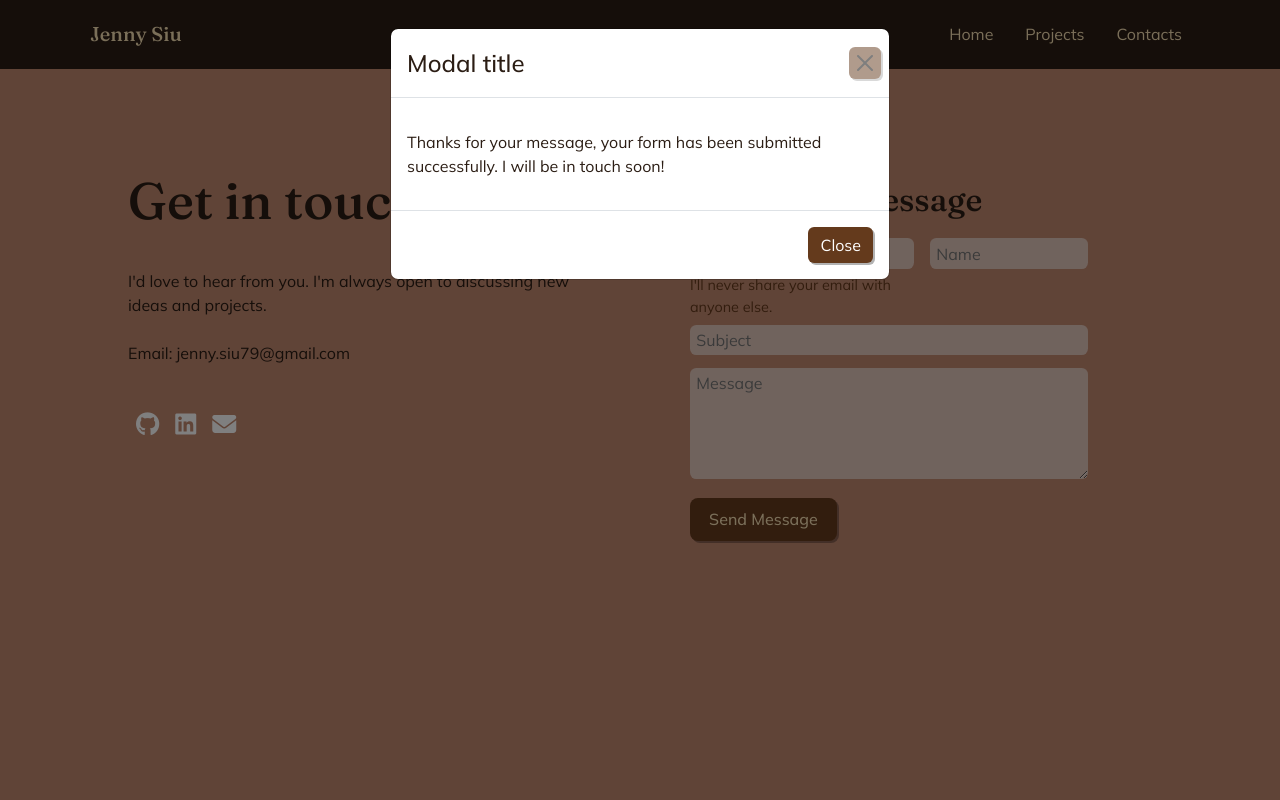
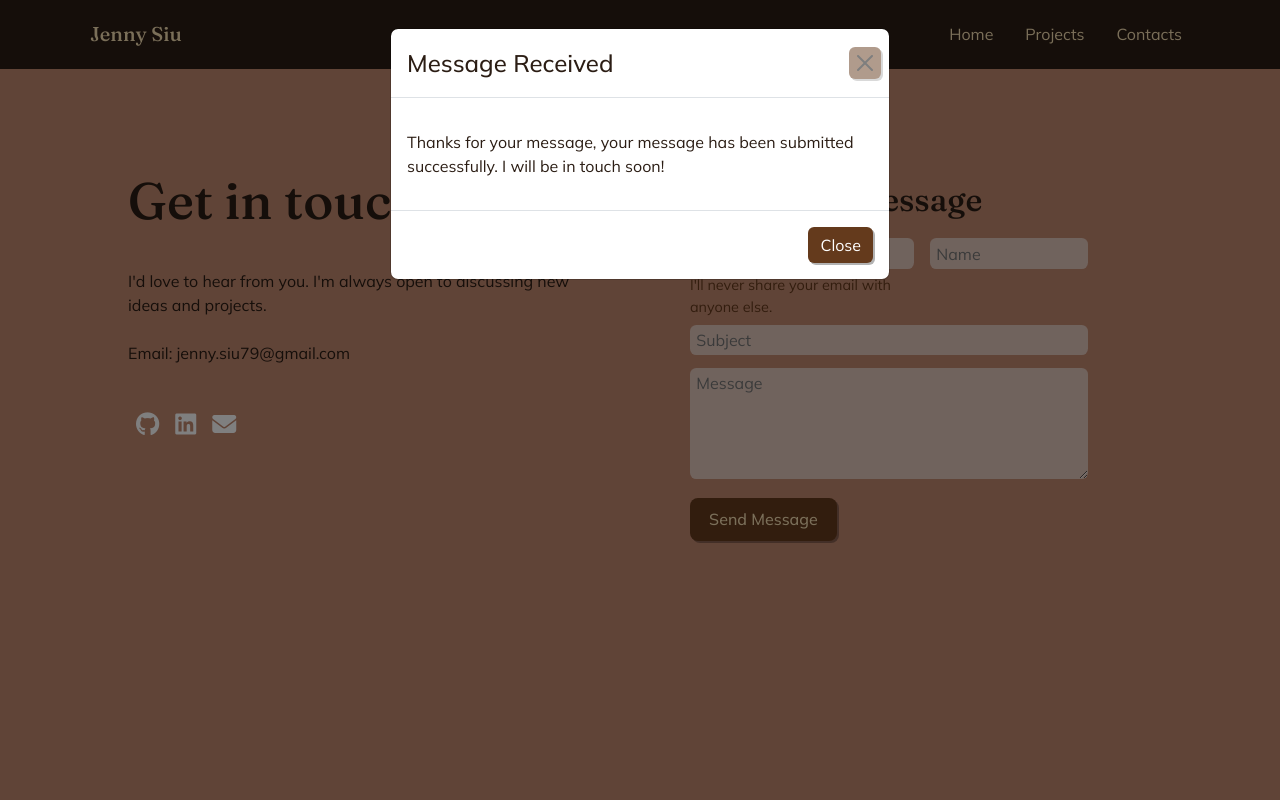
Before and after one commit to jennysiu/jennysReactPortfolio, a React (Vite) app: page /contact in a window 1280 px wide. Both pictures are taken after typing "name@example.com", "Sample", "Sample", "Sample" into the empty fields and a click on the button "Send Message". Shown: the top 800 px of the page. Built offline with nearby package versions, Linux system fonts and the light colour scheme.

Commit message:
modal styling

```diff
--- a/src/components/ContactForm/index.jsx
+++ b/src/components/ContactForm/index.jsx
@@ -53,13 +53,13 @@ function ContactForm() {
     </form>
 
 
-    <Modal show={showModal} onHide={closeModal}>
+    <Modal className="modal" show={showModal} onHide={closeModal}>
       <Modal.Header closeButton>
-        <Modal.Title>Modal title</Modal.Title>
+        <Modal.Title>Message Received</Modal.Title>
       </Modal.Header>
 
       <Modal.Body>
-        <p>Thanks for your message, your form has been submitted successfully. I will be in touch soon!</p>
+        <p>Thanks for your message, your message has been submitted successfully. I will be in touch soon!</p>
       </Modal.Body>
 
       <Modal.Footer>
--- a/src/components/ContactForm/style.css
+++ b/src/components/ContactForm/style.css
@@ -55,3 +55,10 @@ textarea:focus {
   display: flex;
   margin: 0.4em 0;
 }
+
+/* modal styling */
+
+.modal-content {
+  background-color: rgb(255, 255, 255);
+
+}
```
